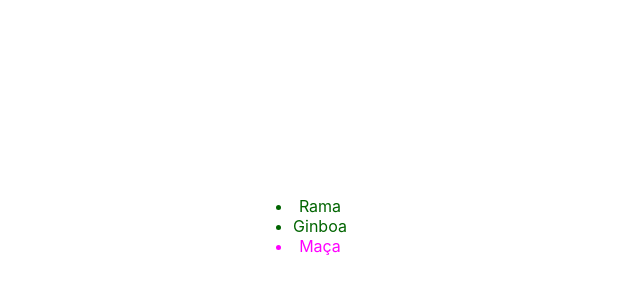
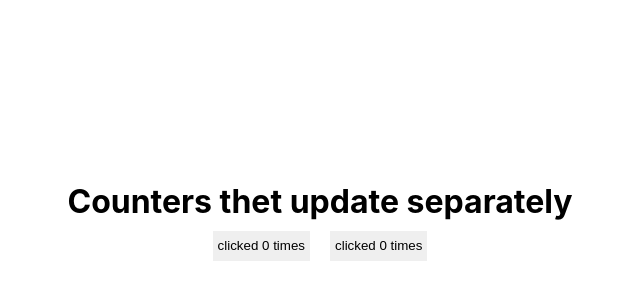
Before and after one commit to wivulo/projeto3, a React (Create React App) app: page / in a window 1280 px wide. Shown: the part 174-474 px from the top of the page, without its empty margins (320-960 px from the left). Built offline with nearby package versions, Linux system fonts and the light colour scheme.

Commit message:
four step

```diff
--- a/src/App.css
+++ b/src/App.css
@@ -1,13 +1,27 @@
-.App {
+.App, .app-child{
   text-align: center;
   display: flex;
-  flex-direction: column;
   justify-content: center;
   align-items: center;
   width: 100%;
+}
+
+.App {
+  flex-direction: column;
   height: 100%;
+}
+
+.app-child{
+  flex-direction: row;
 }
 
 .avatar{
   border-radius: 50%;
 }
+
+button{
+  height: 30px;
+  border: none;
+  padding: 5px;
+  margin: 10px;
+}
--- a/src/App.js
+++ b/src/App.js
@@ -1,22 +1,26 @@
 import './App.css';
+import { useState } from 'react';
 
-const products = [
-  {title: 'Rama', isFruit: false, id: 1},
-  {title: 'Ginboa', isFruit: false, id: 2},
-  {title: 'Maça', isFruit: true, id: 3},
-];
+function Mybutton() {
+  const [count, setCount] = useState(0);
 
-export default function ShopingList(){
-  const listItem = products.map(product =>
-    <li key={product.id} style={{color: product.isFruit ? 'magenta' : 'darkgreen'}}>
-      {product.title}
-    </li>
-  );
-
+  function handlerclick() {
+    setCount(count + 1)
+  }
 
   return (
+    <button onClick={handlerclick}> clicked {count} times</button>
+  );
+}
+
+export default function MyApp() {
+  return (
     <div className='App'>
-      <ul>{listItem}</ul>
+      <h1>Counters thet update separately</h1>
+      <div className='app-child'>
+        <Mybutton />
+        <Mybutton />
+      </div>
     </div>
   );
 }
```
